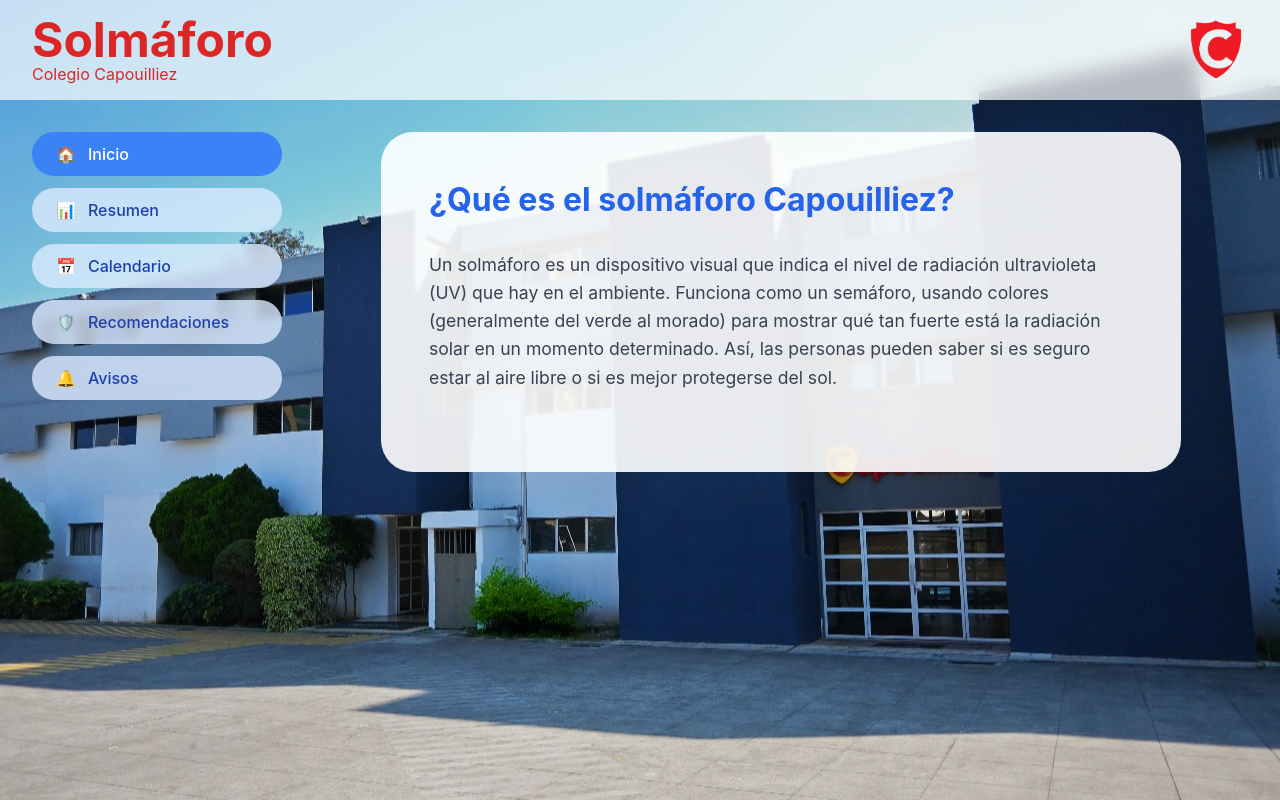
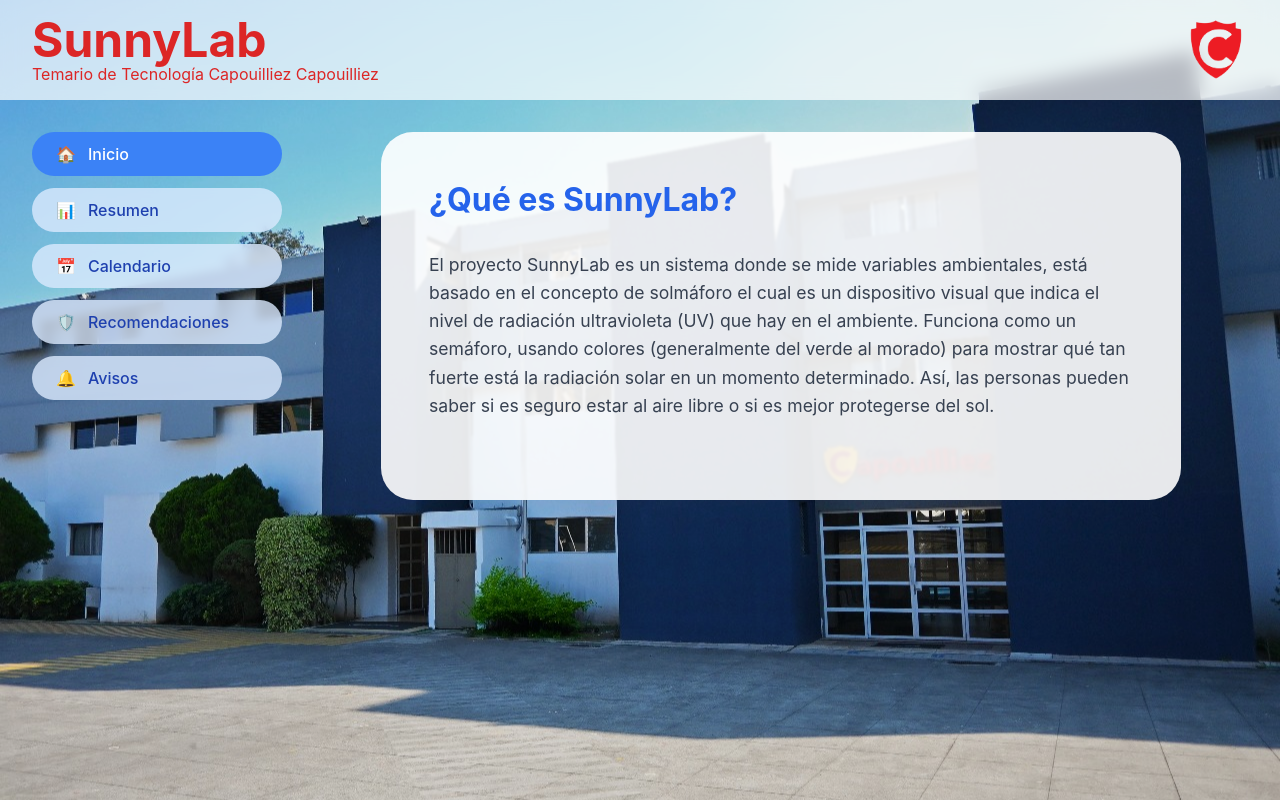
Before and after one commit to temariocap2025/sunnylab, a PHP site: page / in a window 1280 px wide. Run offline with PHP 8.4, Linux system fonts and the light colour scheme.

Commit message:
SunnyLab + get_uv

```diff
--- a/index.php
+++ b/index.php
@@ -1,12 +1,12 @@
 <?php
-include("conexion.php")
+include("conexion.php");
 ?>
 <!DOCTYPE html>
 <html lang="es">
 <head>
     <meta charset="UTF-8">
     <meta name="viewport" content="width=device-width,initial-scale=1"/>
-    <title>Solmáforo Colegio Capouilliez</title>
+    <title>SunnyLab Temario de Tecnología Capouilliez</title>
     <link rel="stylesheet" href="styles.css">
 </head>
 <body>
@@ -14,8 +14,8 @@
         <header class="header">
             <button  class="open-sidebar" onclick="openNav()">&#9776;</button>
             <div class="main-logo">
-                <h1 class="main-title">Solmáforo</h1>
-                <p class="main-subtitle">Colegio Capouilliez</p>
+                <h1 class="main-title">SunnyLab</h1>
+                <p class="main-subtitle">Temario de Tecnología Capouilliez Capouilliez</p>
             </div>
             <a class="login" href="login.php"><img class="capo-logo" src="logo.png"></a>
         </header>
--- a/sidebar/inicio.php
+++ b/sidebar/inicio.php
@@ -1,10 +1,10 @@
 <div class="panel">
     <div class="panel-header">
-        <h2 class="panel-title">¿Qué es el solmáforo Capouilliez?</h2>
+        <h2 class="panel-title">¿Qué es SunnyLab?</h2>
     </div>
 
     <p style="font-size: 1.1rem; line-height: 1.6; color: #374151; margin-bottom: 2rem;">
-        Un solmáforo es un dispositivo visual que indica el nivel de radiación ultravioleta (UV) que hay en el ambiente.
+        El proyecto SunnyLab es un sistema donde se mide variables ambientales, está basado en el concepto de solmáforo el cual es un dispositivo visual que indica el nivel de radiación ultravioleta (UV) que hay en el ambiente.
         Funciona como un semáforo, usando colores (generalmente del verde al morado) para mostrar qué tan fuerte está
         la radiación solar en un momento determinado. Así, las personas pueden saber si es seguro estar al aire libre
         o si es mejor protegerse del sol.
```
Also changed, not shown: database.php (+16 -2 lines).
